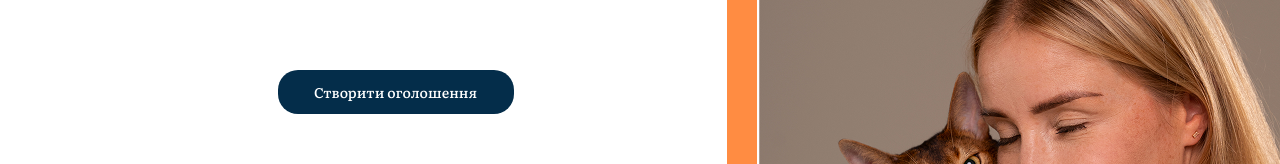
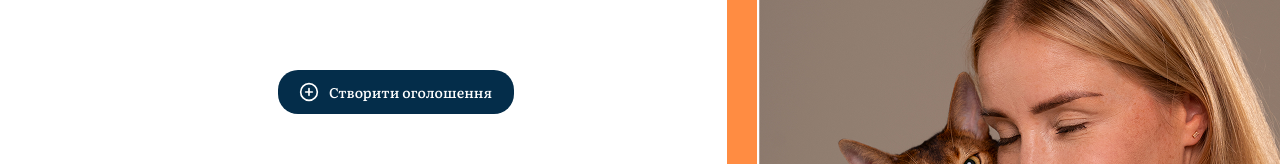
Before and after one commit to Dim-Tvarin/frontend, a React (Vite) app: page /announcement in a window 1280 px wide. Shown: the part 1141-1305 px from the top of the page. Built offline with nearby package versions, Linux system fonts and the light colour scheme.

Commit message:
feat: add icon to btm

```diff
--- a/src/pages/Announcement/Announcement.tsx
+++ b/src/pages/Announcement/Announcement.tsx
@@ -15,6 +15,7 @@ import { announceSchema } from '../../validations/announceValidation';
 import { animalType, gender } from './types';
 import track from '../../../public/track.png';
 import { MdErrorOutline } from 'react-icons/md';
+import { LuCirclePlus } from "react-icons/lu";
 import { CitySelect } from 'components/CitySelect';
 import CustomRadioGroup from 'components/CustomRadioGroup';
 import { Spinner } from 'components/Spinner';
@@ -216,8 +217,11 @@ const Announcement = () => {
             )}
           />
 
-          <CustomButton type="submit" styleType="defaultButton" disabled={isLoading}>
-            {isLoading ? <Spinner /> : 'Створити оголошення'}
+          <CustomButton type="submit" styleType="defaultButton" disabled={isLoading} className='flex gap-10'>
+            {isLoading ? <Spinner /> :
+            <LuCirclePlus size={20} />
+            }
+            Створити оголошення
           </CustomButton>
         </form>
       </div>
```
